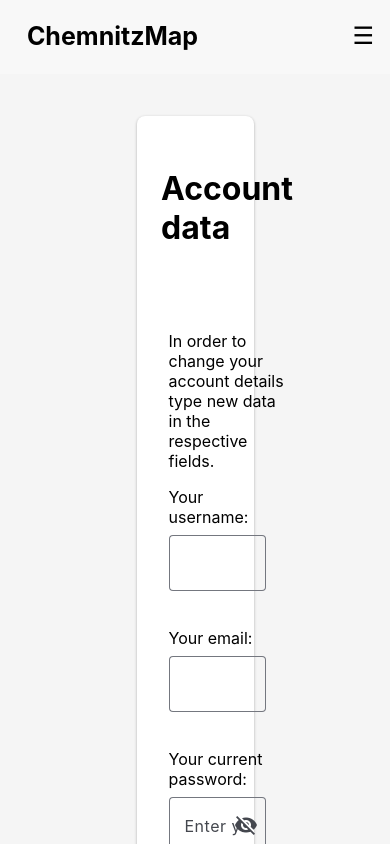
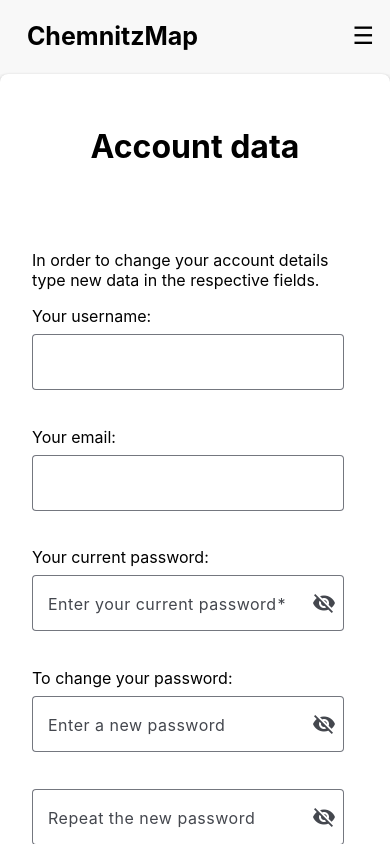
Before and after one commit to Ubuntovka/chemnitz-angular, an Angular app: page /profile in a window 390 px wide. Built offline with nearby package versions, Linux system fonts and the light colour scheme; no server answers; sample sign-in values are in the browser's storage.

Commit message:
account page optimisation

```diff
--- a/src/app/components/user-profile/user-profile.component.css
+++ b/src/app/components/user-profile/user-profile.component.css
@@ -1,20 +1,11 @@
-
 .login-container {
-  /*display: flex;*/
-  /*justify-content: center;*/
-  /*align-items: center;*/
-  /*height: 91dvh;*/
-  /*!*height: 100%;*!*/
-  /*width: 100%;*/
-  /*background-color: #f5f5f5;*/
-
   display: flex;
   justify-content: center;
   width: 100%;
   background-color: #f5f5f5;
-  padding-top: 5vh; /* Top space */
-  padding-bottom: 10vh; /* Bottom space */
-  min-height: 100vh; /* Ensure full page height */
+  padding-top: 5vh;
+  padding-bottom: 10vh;
+  min-height: 100vh;
   box-sizing: border-box;
 }
 
@@ -69,3 +60,19 @@
 .cancel-button:hover {
   background-color: rgba(243, 9, 9, 0.29);
 }
+
+@media (max-width: 600px) {
+
+  .login-container {
+    padding-top: 0;
+  }
+
+  .login-page {
+    width: 100%;
+  }
+
+  .form-field {
+    width: 80dvw;
+  }
+
+}
```
